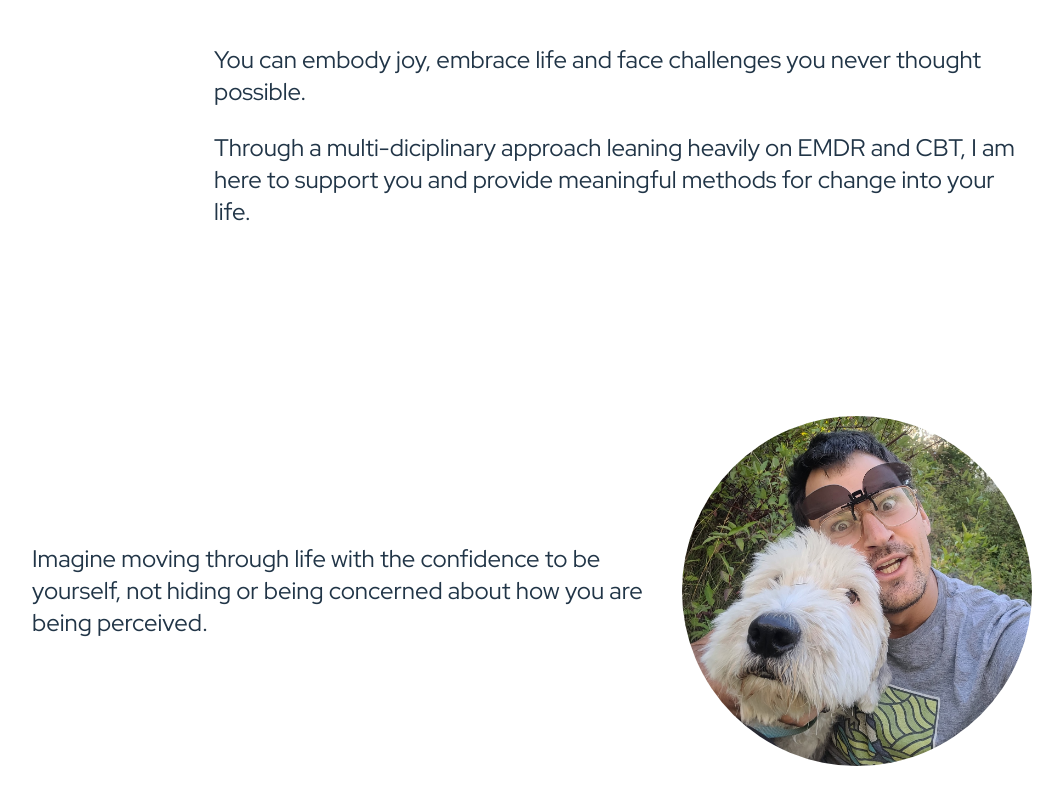
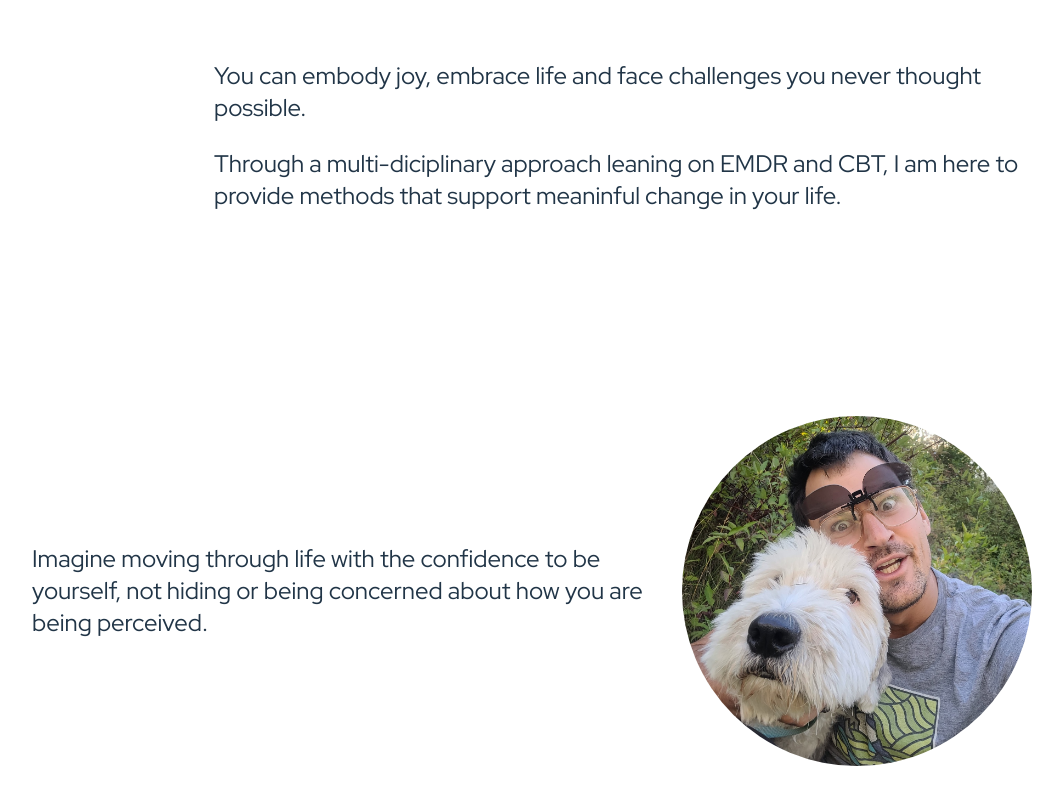
Before and after one commit to amandahussey/ben-g-therapy.com, a React (Vite) app in the folder ben-g-therapy.com/: page / in a window 1280 px wide. Shown: the part 1280-2084 px from the top of the page, without its empty margins (108-1171 px from the left). Built offline with nearby package versions, Linux system fonts and the light colour scheme.

Commit message:
meaningful change wording update

```diff
--- a/ben-g-therapy.com/src/App.tsx
+++ b/ben-g-therapy.com/src/App.tsx
@@ -85,9 +85,9 @@ function App() {
               </Typography>
 
               <Typography variant="h5" textAlign="left">
-                Through a multi-diciplinary approach leaning heavily on EMDR and
-                CBT, I am here to support you and provide meaningful methods for
-                change into your life.
+                Through a multi-diciplinary approach leaning on EMDR and CBT, I
+                am here to provide methods that support meaninful change in your
+                life.
               </Typography>
             </Stack>
           </Stack>
```
